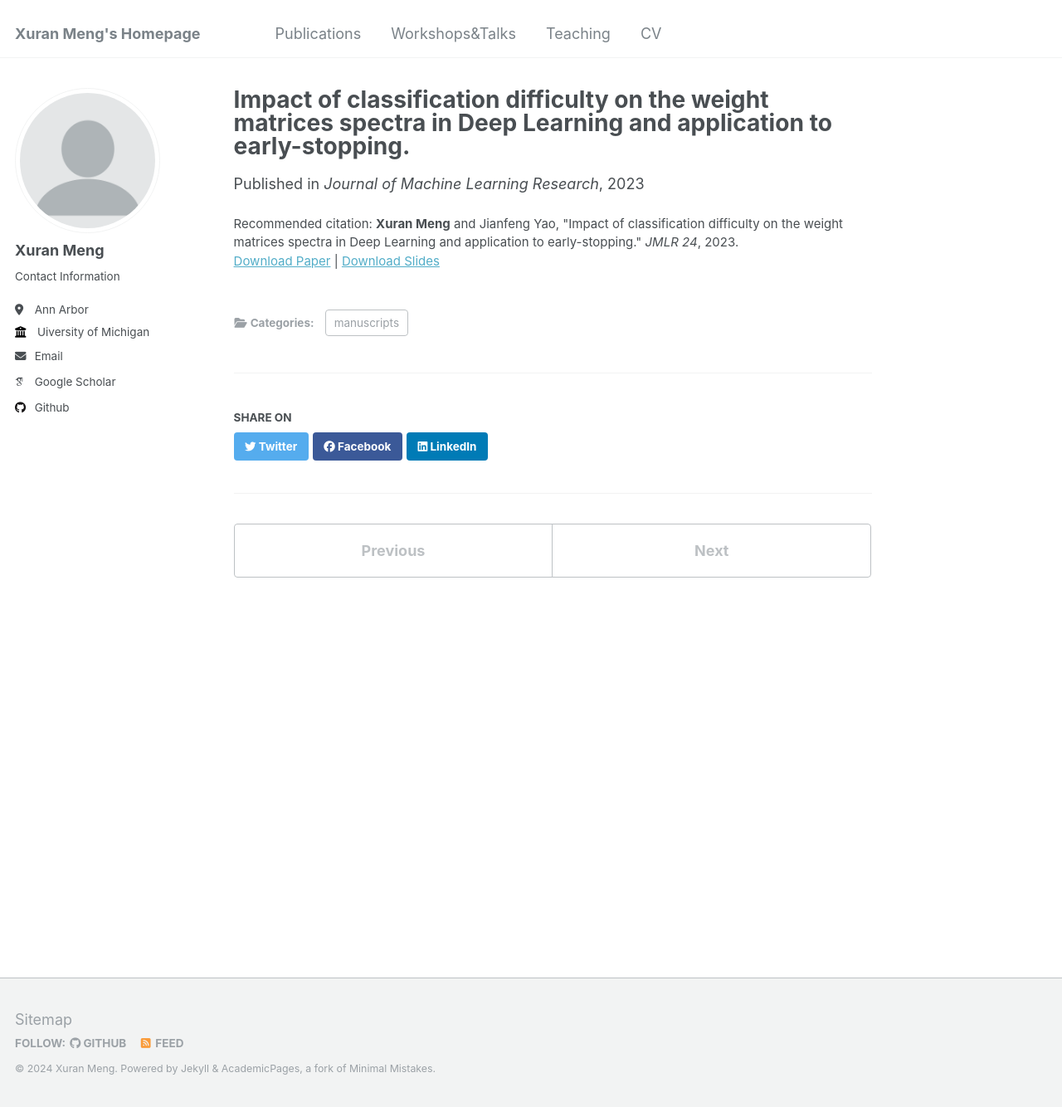
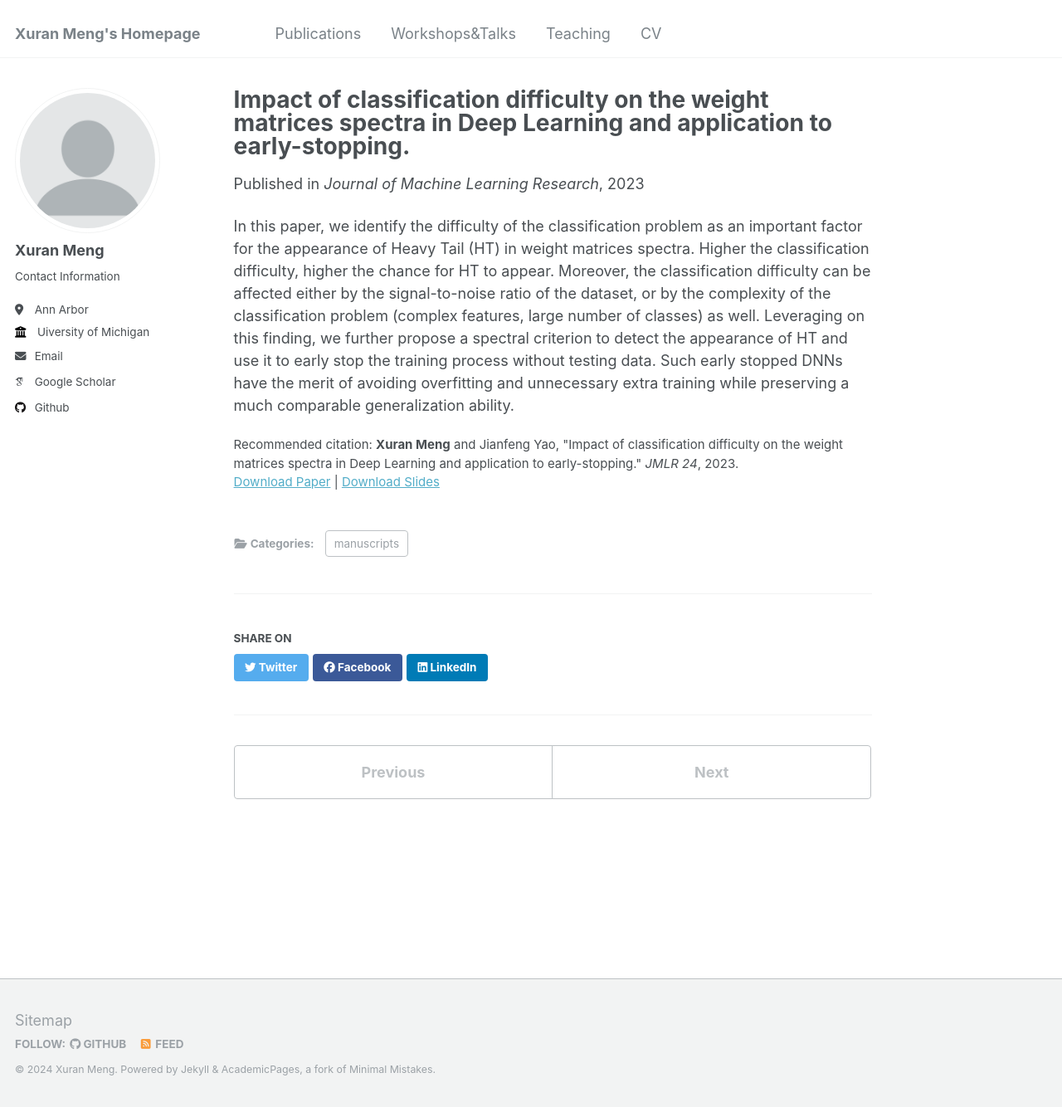
Before and after one commit to XuranMeng/XuranMeng.github.io, a Jekyll site: the page built from _publications/heavytail.md, in a window 1280 px wide and 1334 px high. Shown: the whole window at 83% size. Built offline with Jekyll 4.4.1, drawn with Linux system fonts in a browser that asks for light colours; some web fonts are replaced.

Commit message:
Update heavytail.md

```diff
--- a/_publications/heavytail.md
+++ b/_publications/heavytail.md
@@ -3,10 +3,11 @@ title: "Impact of classification difficulty on the weight matrices spectra in De
 collection: publications
 category: manuscripts
 permalink: /publication/heavytail
-excerpt: 'In this paper, we identify the difficulty of the classification problem as an important factor for the appearance of Heavy Tail (HT) in weight matrices spectra. Higher the classification difficulty, higher the chance for HT to appear. Moreover, the classification difficulty can be affected either by the signal-to-noise ratio of the dataset, or by the complexity of the classification problem (complex features, large number of classes) as well. Leveraging on this finding, we further propose a spectral criterion to detect the appearance of HT and use it to early stop the training process without testing data. Such early stopped DNNs have the merit of avoiding overfitting and unnecessary extra training while preserving a much comparable generalization ability.'
+excerpt: ' '
 date: 2023-01-01
 venue: 'Journal of Machine Learning Research'
 slidesurl: 'http://xuranmeng.github.io/files/slides/heavytail.pdf'
 paperurl: 'https://www.jmlr.org/papers/volume25/22-1389/22-1389.pdf'
 citation: '<b>Xuran Meng</b> and Jianfeng Yao, &quot;Impact of classification difficulty on the weight matrices spectra in Deep Learning and application to early-stopping.&quot; <i>JMLR 24</i>, 2023.'
 ---
+In this paper, we identify the difficulty of the classification problem as an important factor for the appearance of Heavy Tail (HT) in weight matrices spectra. Higher the classification difficulty, higher the chance for HT to appear. Moreover, the classification difficulty can be affected either by the signal-to-noise ratio of the dataset, or by the complexity of the classification problem (complex features, large number of classes) as well. Leveraging on this finding, we further propose a spectral criterion to detect the appearance of HT and use it to early stop the training process without testing data. Such early stopped DNNs have the merit of avoiding overfitting and unnecessary extra training while preserving a much comparable generalization ability.
```
